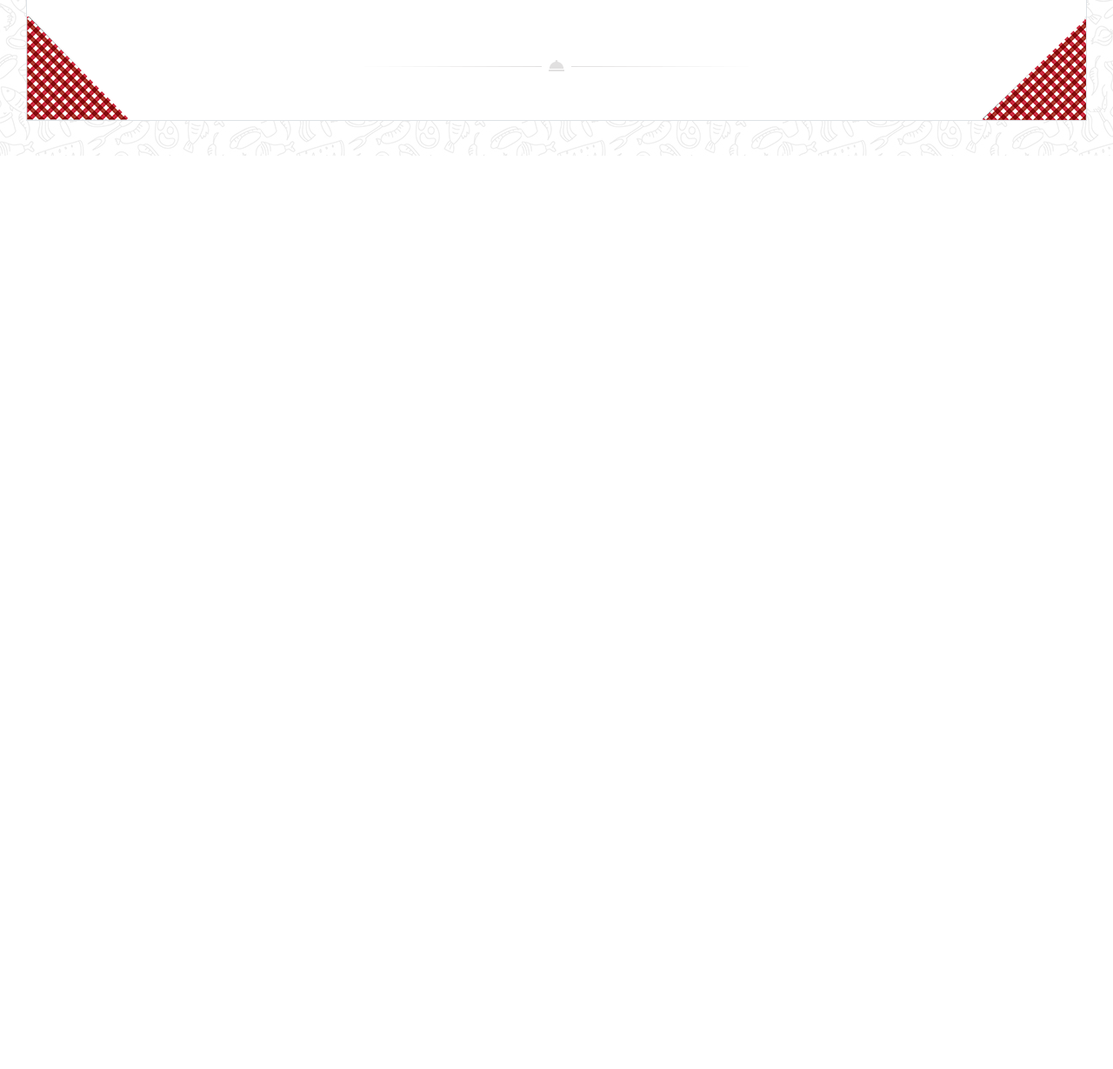
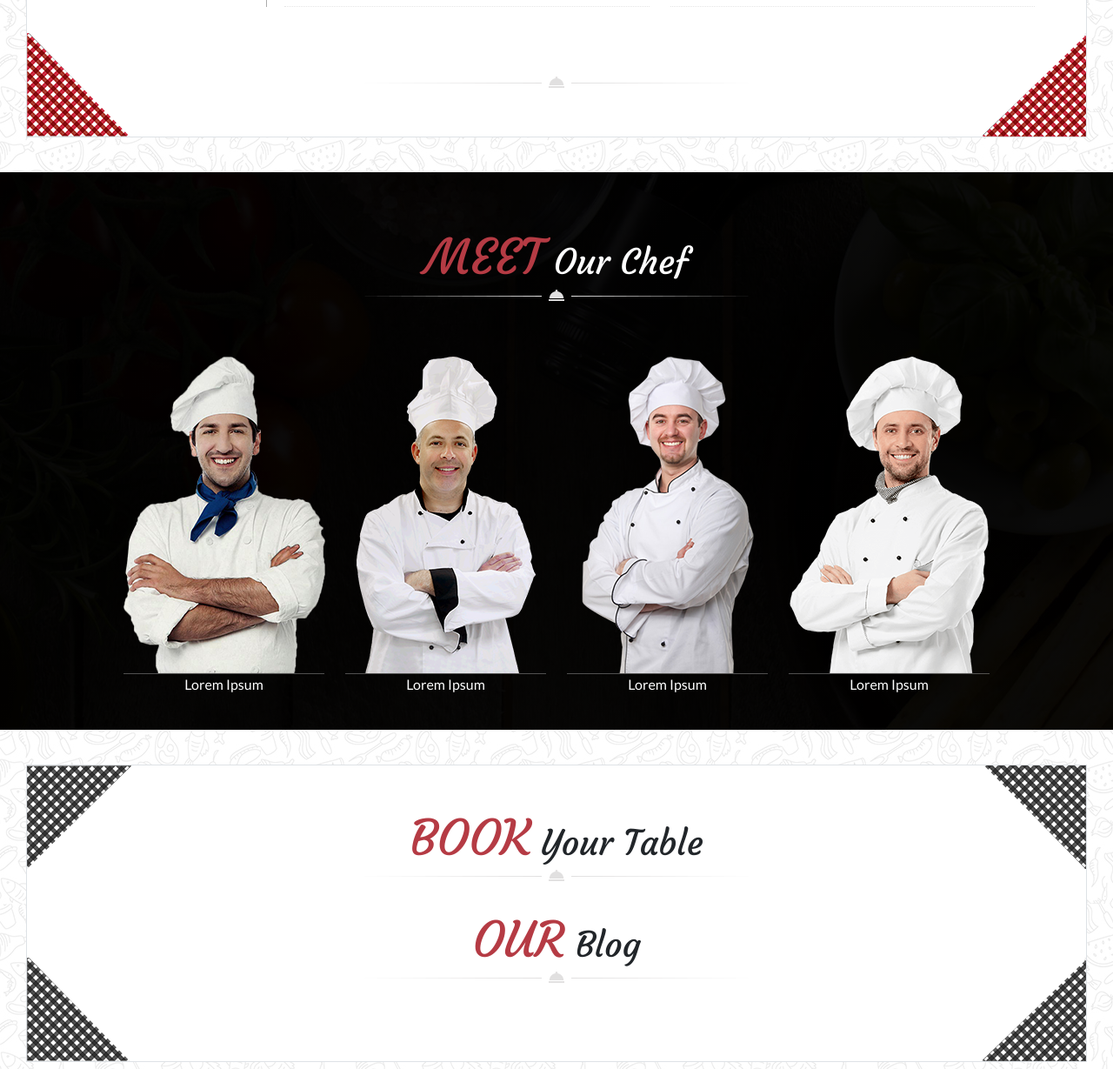
Before and after one commit to belmoussaoui/Coding-School-17-Site-du-Chef, a website: page index.html in a window 1280 px wide. Shown: the part 2226-3455 px from the top of the page at 87% size. Before the commit the page ends 2405 px from the top, so only its background shows below. Drawn offline with nearby package versions, Linux system fonts and the light colour scheme.

Commit message:
Ajout de la section chef

```diff
--- a/assets/sass/_components.sass
+++ b/assets/sass/_components.sass
@@ -24,11 +24,11 @@ h2
     text-align: center
     font-family: $font-family-secondary
     text-transform: capitalize
-    font-size: 2rem
+    font-size: 2.5rem
     position: relative
     margin: 50px 0
     span
-        font-size: 3rem
+        font-size: 3.5rem
         color: $primary
         text-transform: uppercase
     &::after
--- a/assets/sass/pages/_menu.sass
+++ b/assets/sass/pages/_menu.sass
@@ -0,0 +1,46 @@
+.nav-menu
+    a
+        color: grey
+        position: relative
+        background-color: white!important
+        padding: 0 60px
+        border-bottom: solid 1px rgba(0, 0, 0, 0.33)
+        border-radius: 0px!important
+        i
+            margin-top: 20px
+            display: block
+        h3
+            color: black
+            margin-top: 20px
+            font-family: $font-family-secondary
+        &:after
+            position: absolute
+            top: 0
+            bottom: -1px
+            right: -5px
+            content: ""
+            width: 6px
+            background-color: transparent
+    .active
+        color: $primary!important
+        &:after
+            background-color: $primary
+
+.menu-item
+    img
+        border: solid 5px rgba(0, 0, 0, 0.1)
+        width: 120px
+        margin-right: 10px
+    h6
+        font-size: 1rem
+        font-weight: bold
+    .price
+        color: $primary
+        padding: 0px 16px
+        font-size: 1.2rem
+        font-weight: 500
+        background-color: rgba(0, 0, 0, 0.1)
+    margin-top: 5px
+    padding: 0
+    padding-bottom: 10px
+    border-bottom: dotted 1px rgba(0, 0, 0, 0.1)
--- a/assets/sass/style.sass
+++ b/assets/sass/style.sass
@@ -13,57 +13,14 @@ body
 .bg-main
     background: url("../img/main_bg.jpg")
 
-// menu
-.nav-menu
-    a
-        color: grey
-        position: relative
-        background-color: white!important
-        padding: 0 60px
-        border-bottom: solid 1px rgba(0, 0, 0, 0.33)
-        border-radius: 0px!important
-        i
-            margin-top: 20px
-            display: block
-        h3
-            color: black
-            margin-top: 20px
-            font-family: $font-family-secondary
-        &:after
-            position: absolute
-            top: 0
-            bottom: -1px
-            right: -5px
-            content: ""
-            width: 6px
-            background-color: transparent
-    .active
-        color: $primary!important
-        &:after
-            background-color: $primary
-
-.menu-item
-    img
-        border: solid 5px rgba(0, 0, 0, 0.1)
-        width: 120px
-        margin-right: 10px
-    h6
-        font-size: 1rem
-        font-weight: bold
-    .price
-        color: $primary
-        padding: 0px 16px
-        font-size: 1.2rem
-        font-weight: 500
-        background-color: rgba(0, 0, 0, 0.1)
-    margin-top: 5px
-    padding: 0
-    padding-bottom: 10px
-    border-bottom: dotted 1px rgba(0, 0, 0, 0.1)
-
-
-
+    // chef
+#chef
+    background: linear-gradient(rgba(0, 0, 0, 0.8), rgba(0, 0, 0, 0.8)), url("../img/team_background.jpg") no-repeat center
+    background-size: cover
+    p
+        border-top: solid rgba(255, 255, 255, 0.3) 1px
 
 @import ./components
 @import ./pages/_header
+@import ./pages/_menu
 @import ./pages/_footer
--- a/index.html
+++ b/index.html
@@ -90,7 +90,7 @@
     </header>
 
     <section id="menu">
-        <section class="bg-main py-5">
+        <div class="bg-main py-5">
             <div class="container bg-light text-center position-relative border" style="max-width: 1220px">
                 <img src="./assets/img/box-left-top.png" alt="" class="start-0 position-absolute">
                 <img src="./assets/img/box-right-top.png" alt="" class="end-0 position-absolute">
@@ -287,10 +287,55 @@
                     </div>
                 </div>
             </div>
-        </section>
+        </div>
 
 
     </section>
+
+    <section id="chef">
+        <div class="container pb-3">
+            <h2 class="mt-0 pt-8 text-light"><span>Meet</span> Our chef</h2>
+
+            <div class="row mx-6 mt-10">
+                <div class="col-3 text-center">
+                    <img src="./assets/img/chef1.png" alt="">
+                    <p class="text-center text-light">Lorem Ipsum</p>
+                </div>
+                <div class="col-3">
+                    <img src="./assets/img/chef2.png" alt="">
+                    <p class="text-center text-light">Lorem Ipsum</p>
+                </div>
+                <div class="col-3">
+                    <img src="./assets/img/chef3.png" alt="">
+                    <p class="text-center text-light">Lorem Ipsum</p>
+                </div>
+                <div class="col-3">
+                    <img src="./assets/img/chef4.png" alt="">
+                    <p class="text-center text-light">Lorem Ipsum</p>
+                </div>
+            </div>
+
+    </section>
+
+    <section id="book">
+        <div class="bg-main py-5">
+            <div class="container bg-light text-center position-relative border" style="max-width: 1220px">
+                <img src="./assets/img/box-left-top-grey.png" alt="" class="start-0 position-absolute">
+                <img src="./assets/img/box-right-top-grey.png" alt="" class="end-0 position-absolute">
+                <img src="./assets/img/box-bottom-left-grey.png" alt="" class="start-0 bottom-0 position-absolute">
+                <img src="./assets/img/box-bottom-right-grey.png" alt="" class="end-0 bottom-0 position-absolute">
+
+                <div class="content-box pb-7">
+                    <h2><span>Book</span> your table</h2>
+
+                    <h2><span>Our</span> blog</h2>
+
+                </div>
+            </div>
+        </div>
+
+
+    </div>
 
 
     <!-- <section class="bg-main py-5" style="height: 1000px;">
```
Also changed, not shown: assets/css/style.css, assets/img/box-bottom-right-grey.png (renamed from assets/img/box-bottom_right-grey.png), docs/README.md.
